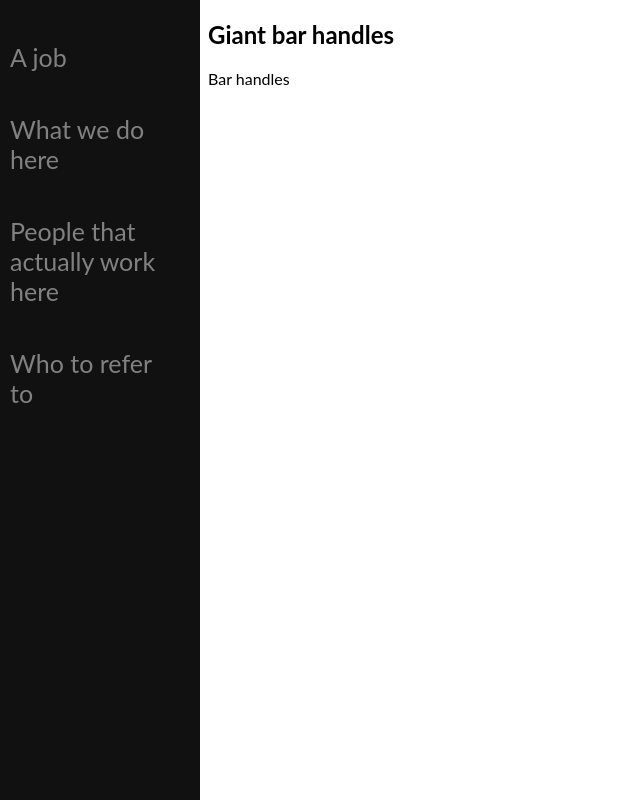
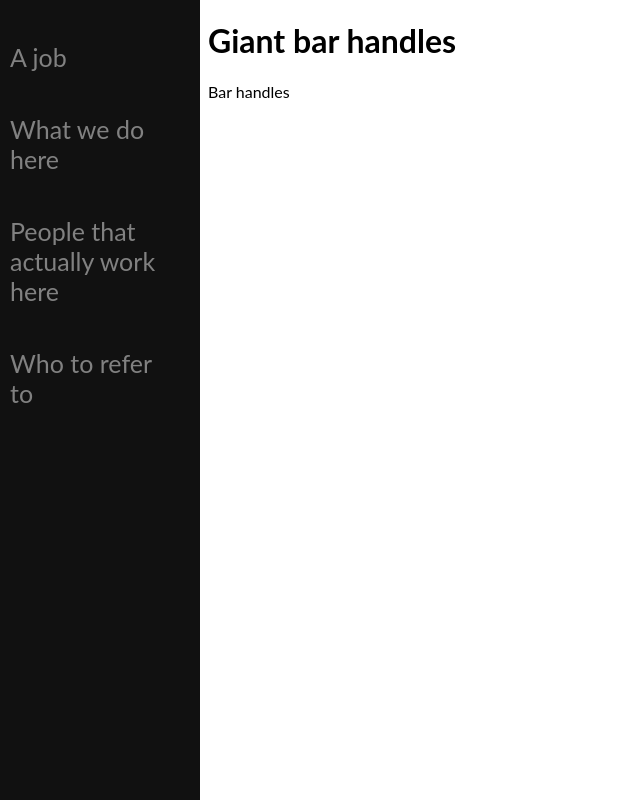
Before and after one commit to MLHJr04/CSIT121-Fall-2026, a plain HTML site: page lab08/lab08/index.html in a window 1280 px wide. Shown: the whole page, without its empty margins (0-640 px from the left). Drawn offline with Linux system fonts and the light colour scheme.

Commit message:
Update index.html

```diff
--- a/lab08/lab08/index.html
+++ b/lab08/lab08/index.html
@@ -17,7 +17,7 @@
 </nav>
 
 <main class="main">
-  <h2>Giant bar handles</h2>
+  <h1>Giant bar handles</h1>
   <p>Bar handles</p>
 </main>
 
```
